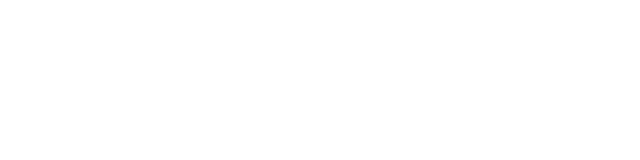
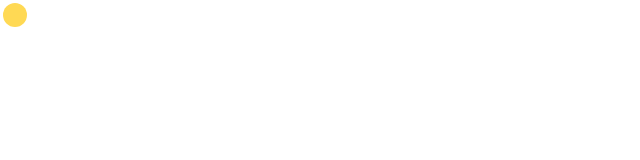
Before and after one commit to ShowTimeU/vip-putnik, a Next.js app: page / in a window 1280 px wide. Shown: the top 160 px of the page, without its empty margins (0-640 px from the left). Built offline with nearby package versions, Linux system fonts and the light colour scheme.

Commit message:
custom cursor

```diff
--- a/package.json
+++ b/package.json
@@ -9,17 +9,21 @@
     "lint": "next lint"
   },
   "dependencies": {
+    "@types/gsap": "^3.0.0",
     "@types/node": "18.16.2",
     "@types/react": "18.2.0",
     "@types/react-dom": "18.2.1",
     "autoprefixer": "10.4.14",
     "eslint": "8.39.0",
     "eslint-config-next": "13.3.1",
+    "gsap": "^3.11.5",
     "next": "13.3.1",
     "postcss": "8.4.23",
     "prettier": "^2.8.8",
     "react": "18.2.0",
     "react-dom": "18.2.0",
+    "react-transition-group": "^4.4.5",
+    "sass": "^1.62.1",
     "tailwindcss": "3.3.2",
     "typescript": "5.0.4"
   }
--- /dev/null
+++ b/src/components/customCursor.tsx
@@ -0,0 +1,67 @@
+import React, { useEffect, useRef, useState } from "react";
+import { gsap } from "gsap";
+
+export const CustomCursor: React.FC = () => {
+  const bigBallRef = useRef<HTMLDivElement | null>(null);
+  const [isHovered, setIsHovered] = useState(false);
+
+  useEffect(() => {
+    const onMouseMove = (e: MouseEvent) => {
+      gsap.to(bigBallRef.current, {
+        duration: 0.4,
+        x: e.pageX - 15,
+        y: e.pageY - 15,
+      });
+    };
+
+    const onMouseHover = () => {
+      gsap.to(bigBallRef.current, {
+        duration: 0.3,
+        scale: 2,
+      });
+      setIsHovered(true);
+    };
+
+    const onMouseHoverOut = () => {
+      gsap.to(bigBallRef.current, {
+        duration: 0.3,
+        scale: 1,
+      });
+      setIsHovered(false);
+    };
+
+    document.body.addEventListener("mousemove", onMouseMove);
+
+    const hoverables = document.querySelectorAll(".hoverable");
+
+    hoverables.forEach((hoverable) => {
+      hoverable.addEventListener("mouseenter", onMouseHover);
+      hoverable.addEventListener("mouseleave", onMouseHoverOut);
+    });
+
+    return () => {
+      document.body.removeEventListener("mousemove", onMouseMove);
+      hoverables.forEach((hoverable) => {
+        hoverable.removeEventListener("mouseenter", onMouseHover);
+        hoverable.removeEventListener("mouseleave", onMouseHoverOut);
+      });
+    };
+  }, []);
+
+  return (
+    <div className="fixed pointer-events-none z-50">
+      <div ref={bigBallRef}>
+        <svg height="30" width="30">
+          <circle
+            cx="15"
+            cy="15"
+            r="12"
+            strokeWidth="0"
+            fillOpacity={isHovered ? "0.4" : "1"}
+            fill="#FFD954"
+          ></circle>
+        </svg>
+      </div>
+    </div>
+  );
+};
--- a/src/pages/_app.tsx
+++ b/src/pages/_app.tsx
@@ -1,6 +1,12 @@
-import '@/styles/globals.css'
-import type { AppProps } from 'next/app'
+import "@/styles/globals.scss";
+import type { AppProps } from "next/app";
+import { CustomCursor } from "@/components/customCursor";
 
 export default function App({ Component, pageProps }: AppProps) {
-  return <Component {...pageProps} />
+  return (
+    <>
+      <CustomCursor />
+      <Component {...pageProps} />
+    </>
+  );
 }
--- a/src/pages/index.tsx
+++ b/src/pages/index.tsx
@@ -6,8 +6,11 @@
     <>
       <div className="w-screen h-screen bg-white overflow-x-hidden py-10">
         <div className="max-w-[1000px] mx-auto flex flex-col justify-center items-center space-y-5">
-          <ItTourWidget />
-          <ShowcaseHotprice />
+          <div className="hoverable">
+            <ItTourWidget />
+          </div>
+
+          {/*<ShowcaseHotprice />*/}
         </div>
       </div>
     </>
--- a/src/styles/globals.css
+++ b/src/styles/globals.scss
@@ -24,4 +24,5 @@
       rgb(var(--background-end-rgb))
     )
     rgb(var(--background-start-rgb));
+  overflow-x: hidden;
 }
```
Also changed, not shown: 1 other file (tests, documents, lock files or other folders).
